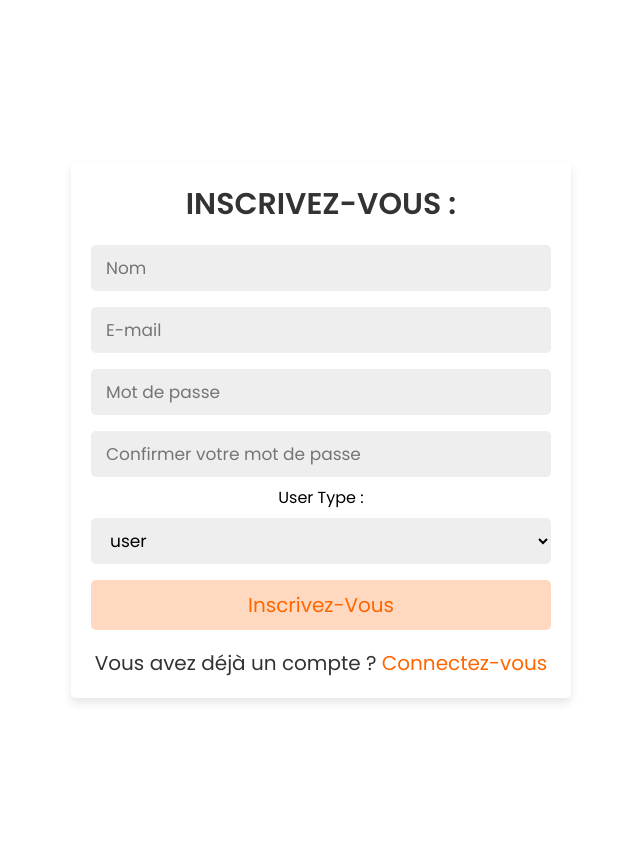
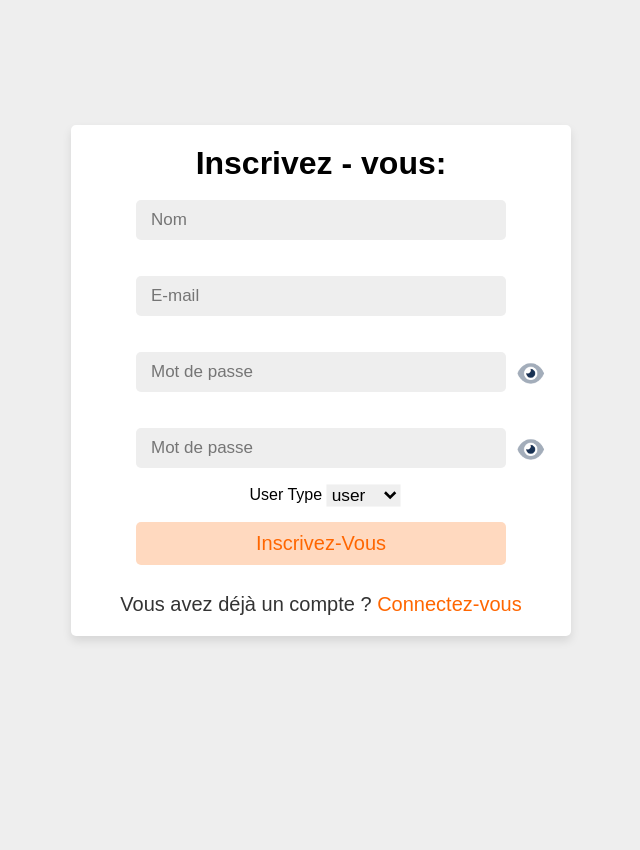
Before and after one commit to algosup/2022-2023-project-2-factory-display-Project-2-group, a PHP site: the page made by factory-display/connexion départ/inscription.html in a window 1280 px wide. Shown: the whole page, without its empty margins (319-959 px from the left). After the commit the page ends 641 px from the top, so only its background shows below. Run offline with PHP 8.4, Linux system fonts and the light colour scheme.

Commit message:
update 1

```diff
--- a/factory-display/assets/css/connexion départ/account.css
+++ b/factory-display/assets/css/connexion départ/account.css
@@ -1,3 +1,4 @@
+
 *{
     font-family: 'Poppins', sans-serif;
     margin:0; padding:0;
@@ -139,7 +140,7 @@
 
 
 
-img{
+.form-container > form > .input_password > #eye {
     height:25px ;
     cursor: pointer;
     position: absolute;
--- a/factory-display/assets/css/connexion départ/inscription.css
+++ b/factory-display/assets/css/connexion départ/inscription.css
@@ -1,5 +1,3 @@
-@import url('https://fonts.googleapis.com/css2?family=Poppins:wght@100;200;300;400;500;600&display=swap');
-
 *{
     font-family: 'Poppins', sans-serif;
     margin:0; padding:0;
@@ -7,7 +5,9 @@
     outline: none; border:none;
     text-decoration: none;
 }
-
+h3{
+    height: 20px;
+}
 .container{
     min-height: 100vh;
     display: flex;
@@ -33,6 +33,7 @@
     padding:0 15px;
 }
 
+
 .container .content h1{
     font-size: 50px;
     color:#333;
@@ -41,6 +42,7 @@
 .container .content h1 span{
     color:#FF6600;
 }
+
 
 .container .content p{
     font-size: 25px;
@@ -57,6 +59,7 @@
     text-transform: capitalize;
 }
 
+
 .container .content .btn:hover{
     background: #FF6600;
 }
@@ -68,6 +71,7 @@
     justify-content: center;
     padding:20px;
     padding-bottom: 60px;
+    background: #eee;
 }
 
 .form-container form{
@@ -78,24 +82,13 @@
     text-align: center;
     width: 500px;
 }
-
 .form-container form h3{
-    font-size: 30px;
+    font-size: 50px;
     text-transform: uppercase;
     margin-bottom: 10px;
     color:#333;
+    margin-left: 35px;
 }
-
-.form-container form input,
-.form-container form select{
-    width: 100%;
-    padding:10px 15px;
-    font-size: 17px;
-    margin:8px 0;
-    background: #eee;
-    border-radius: 5px;
-}
-
 .form-container form select option{
     background: #fff;
 }
@@ -132,3 +125,28 @@
     font-size: 20px;
     padding:10px;
 }
+
+.form-container form input{
+    width: 370px;
+    padding: 10px 15px;
+    font-size: 17px;
+    margin: 18px 0;
+    background: #eee;
+    border-radius: 5px;
+    align-items: center;
+}
+
+.form-container > form > .input_password >img{
+    height: 30px;
+    cursor: pointer;
+    position: absolute;
+    margin-top: 25px;
+}
+
+.label{
+    height: 40px;
+}
+
+.form-container > form > select{
+    scale: 1.3;
+}
--- a/factory-display/connexion départ/inscription.html
+++ b/factory-display/connexion départ/inscription.html
@@ -4,23 +4,56 @@
     <link rel="stylesheet" href="/factory-display/assets/css/connexion départ/inscription.css">
 </head>
 
+
 <body>
-    <header></header>
-    <br>
-    <br>
     <div class="form-container">
         <form action="" method="post">
-        <h3> Inscrivez-vous :</h3>
+        <h1>Inscrivez - vous:</h1>
         <input type="text" name="name" required placeholder="Nom">
+        <br>
         <input type="email" name="email" required placeholder="E-mail">
-        <input type="password" name="password" required placeholder="Mot de passe">
-        <input type="password" name="cpassword" required placeholder="Confirmer votre mot de passe">
+        <div class="input_password">
+            <input type="password" id="pass" name="pass"  placeholder="Mot de passe">
+            <img src="/factory-display/assets/img/icons/oeil_ouvert-removebg-preview.png" id="eye" onclick="changer()"/>
+        </div>
+        <div class="input_password">
+            <input type="password" id="pass1" name="pass"  placeholder="Mot de passe">
+            <img src="/factory-display/assets/img/icons/oeil_ouvert.png" id="eye1" onclick="changer1()"/>
+        </div>
         <label>User Type :</label>
         <select name="user_type">
             <option value="user">user</option>
             <option value="admin">admin</option>
         </select>
-        <input type="submit" name="submit" value="Inscrivez-vous" class="form-btn">
+        <div class="input submit" onclick="document.fo.submit()"><input type="submit" name="submit" value="Inscrivez-vous" class="form-btn"> </div>
         <p> Vous avez déjà un compte ? <a href="/factory-display/connexion départ/account.html">Connectez-vous </a></p>
+        <script>
+                e= true
+            function changer(){
+                if(e){
+                    document.getElementById("pass").setAttribute("type","text");
+                    document.getElementById("eye").src="/factory-display/assets/img/icons/oeil_ferme-removebg-preview.png";
+                    e = false;
+                }
+                else{
+                    document.getElementById("pass").setAttribute("type","password");
+                    document.getElementById("eye").src="/factory-display/assets/img/icons/oeil_ouvert-removebg-preview.png";
+                    e = true;
+                }
+            }
+            e= true
+            function changer1(){
+                if(e){
+                    document.getElementById("pass1").setAttribute("type","text");
+                    document.getElementById("eye1").src="/factory-display/assets/img/icons/oeil_ferme.png";
+                    e = false;
+                }
+                else{
+                    document.getElementById("pass1").setAttribute("type","password");
+                    document.getElementById("eye1").src="/factory-display/assets/img/icons/oeil_ouvert.png";
+                    e = true;
+                }
+            }
+        </script>
     </form>
 </body>
--- a/factory-display/scenes/view.html
+++ b/factory-display/scenes/view.html
@@ -13,4 +13,6 @@
     <br><br>
     <br><br>
     <h1> <center> Voir écran </center> </h1>
+
+    <iframe src="/factory-display/screens/locker-room.html" frameborder="0"></iframe>
 </body>
```
Also changed, not shown: factory-display/assets/css/settings/inscription.css (+34 -16 lines), factory-display/connexion départ/account.html (+2 -5 lines), factory-display/settings/inscription.html (+39 -5 lines), factory-display/assets/img/icons/oeil_ferme.png (added), factory-display/assets/img/icons/oeil_ouvert.png (added).
